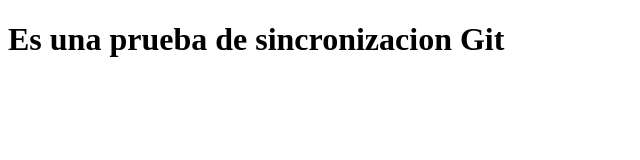
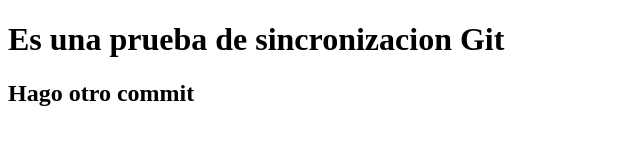
Before and after one commit to Gmiguel76/Prueba, a plain HTML site: page Index.html in a window 1280 px wide. Shown: the whole page, without its empty margins (0-640 px from the left). Drawn offline with Linux system fonts and the light colour scheme.

Commit message:
segundo mensaje

```diff
--- a/Index.html
+++ b/Index.html
@@ -7,5 +7,6 @@
 </head>
 <body>
     <h1>Es una prueba de sincronizacion Git</h1>
+    <h2>Hago otro commit</h2>
 </body>
 </html>
```
